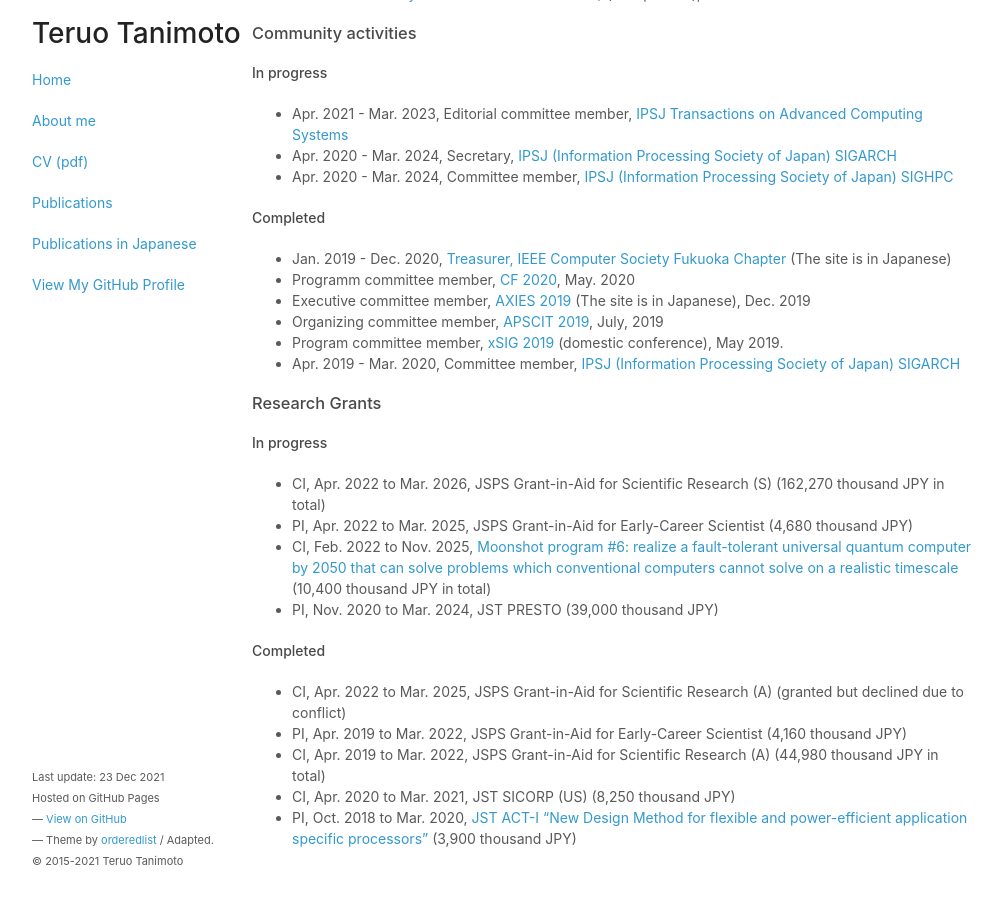
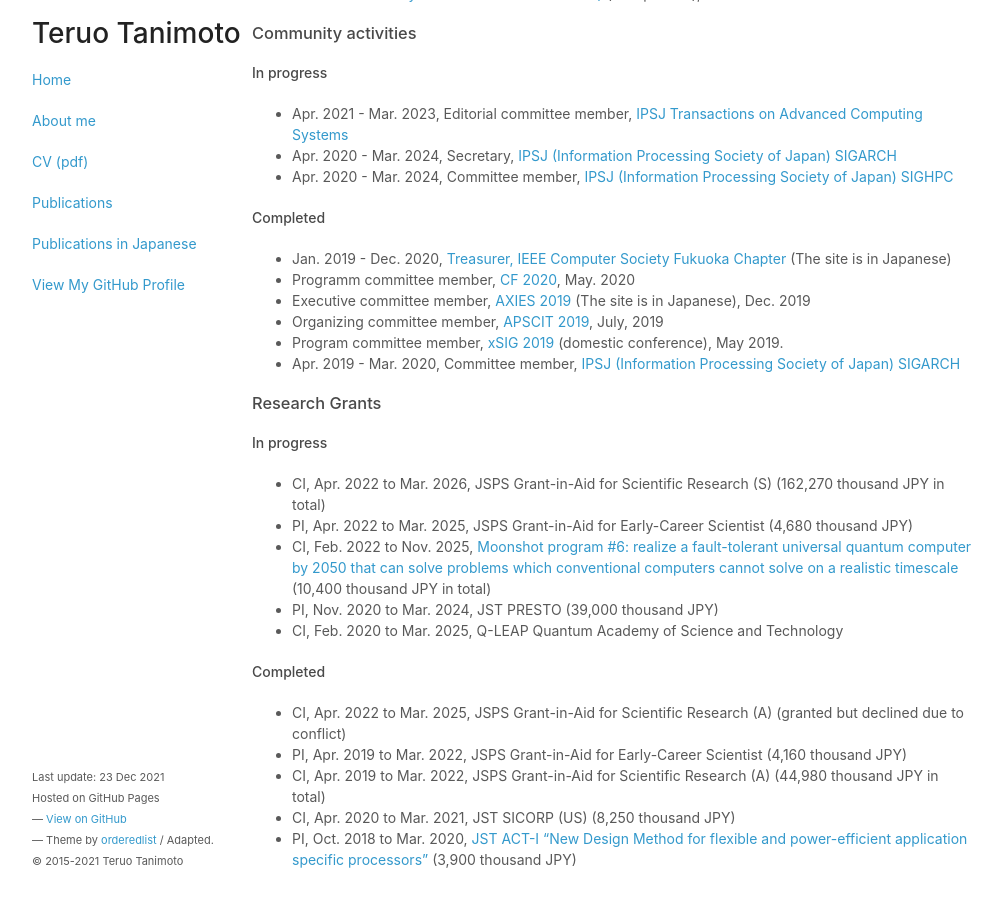
Before and after one commit to teruo41/teruo41.github.io, a Jekyll site: the page built from about.md, in a window 1280 px wide and 900 px high, scrolled down 778 px. Shown: the whole window, without its empty margins (138-1138 px from the left). Built offline with Jekyll 4.4.1, drawn with Linux system fonts in a browser that asks for light colours; before the commit the page ends 1657 px from its top, so only the background shows below that.

Commit message:
Update about.md

```diff
--- a/about.md
+++ b/about.md
@@ -53,6 +53,7 @@
 + PI, Apr. 2022 to Mar. 2025, JSPS Grant-in-Aid for Early-Career Scientist (4,680 thousand JPY)
 + CI, Feb. 2022 to Nov. 2025, [Moonshot program #6: realize a fault-tolerant universal quantum computer by 2050 that can solve problems which conventional computers cannot solve on a realistic timescale](https://ms-iscqc.jp/en/) (10,400 thousand JPY in total)
 + PI, Nov. 2020 to Mar. 2024, JST PRESTO (39,000 thousand JPY)
++ CI, Feb. 2020 to Mar. 2025, Q-LEAP Quantum Academy of Science and Technology
 
 #### Completed
 + CI, Apr. 2022 to Mar. 2025, JSPS Grant-in-Aid for Scientific Research (A) (granted but declined due to conflict)
```
